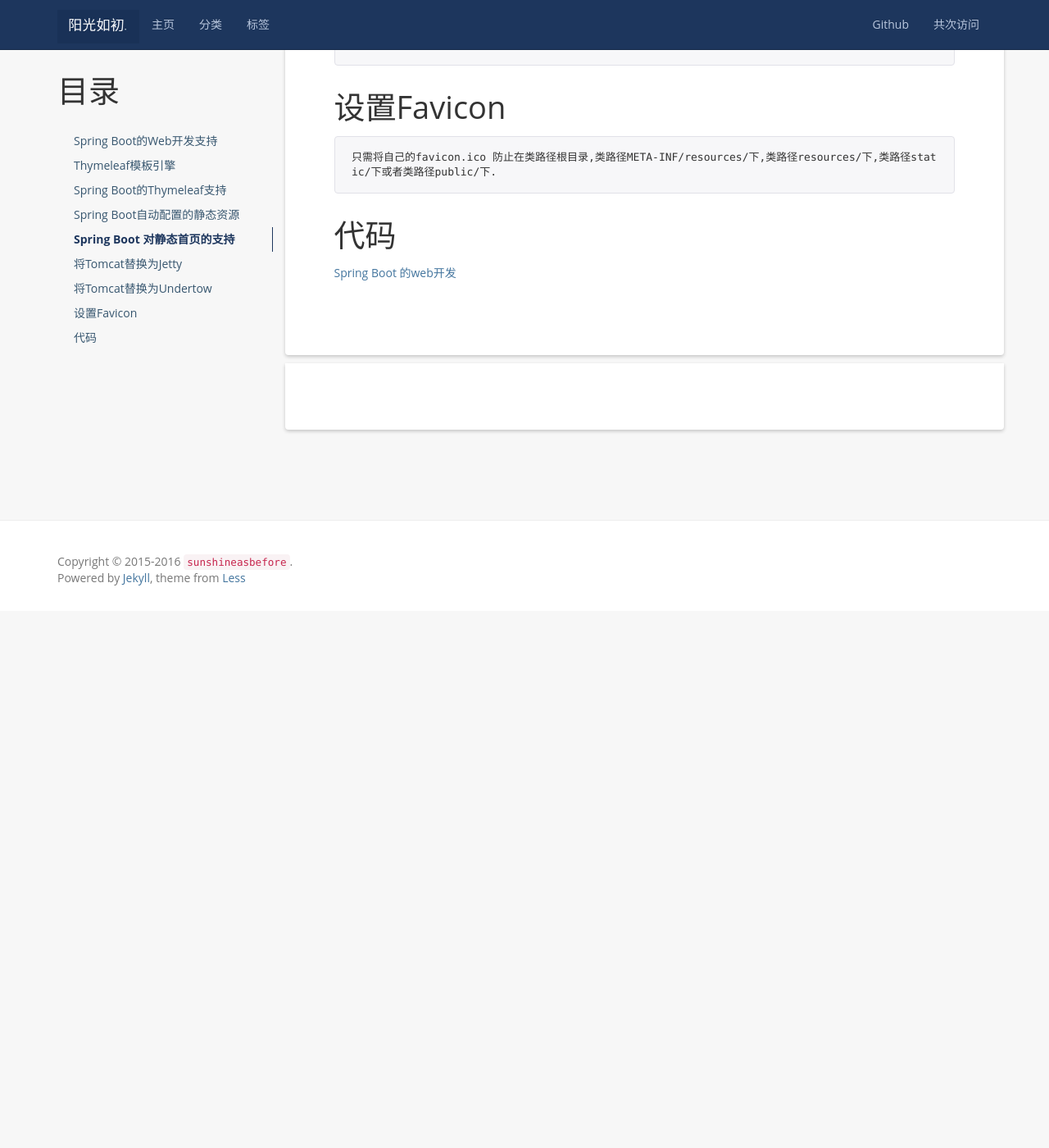
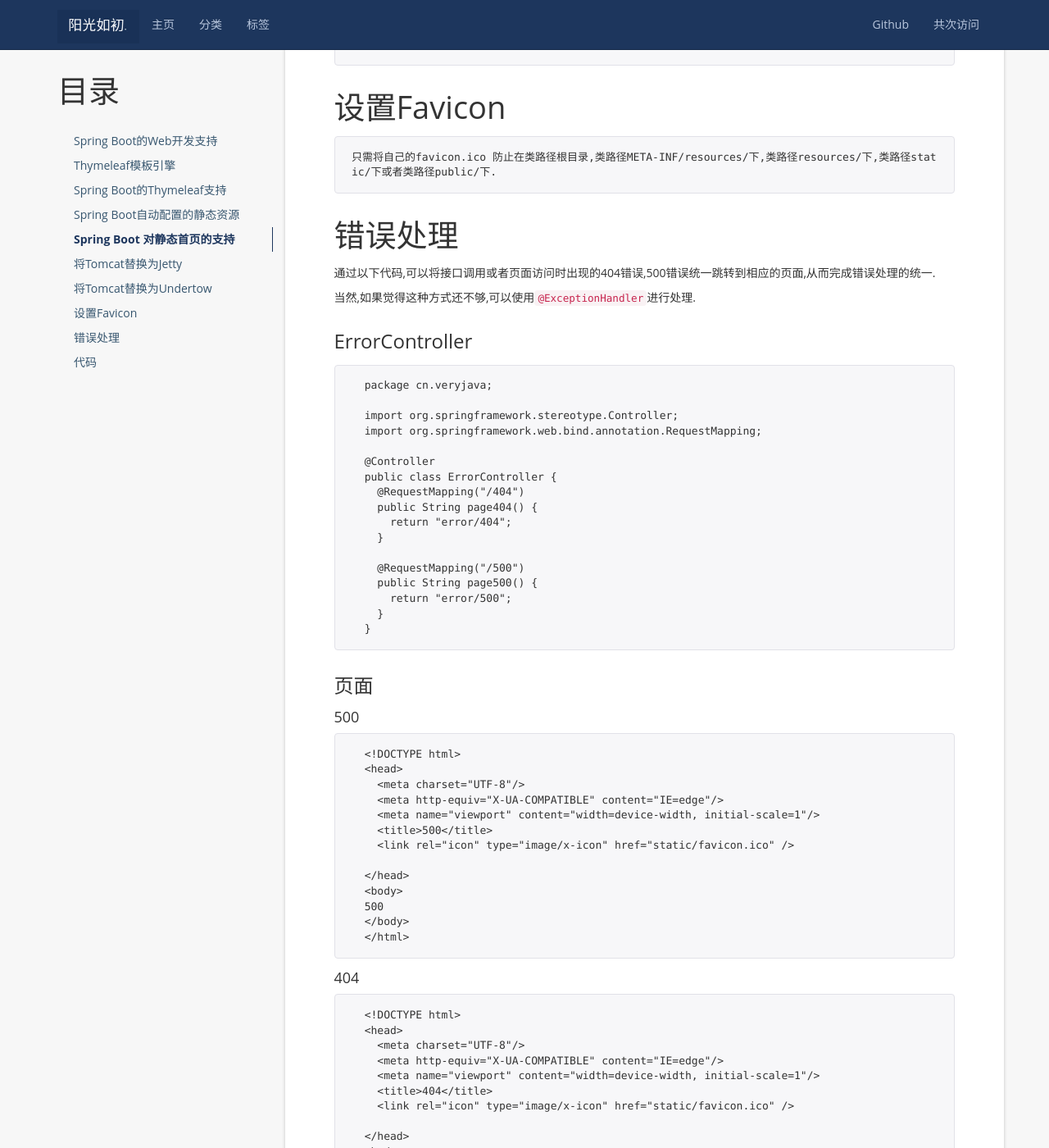
Before and after one commit to TheNowWJJ/blog, a Jekyll site: the page built from _posts/spring_boot/2016-10-15-Spring Boot系列之二 Web开发.md, in a window 1280 px wide and 1400 px high, scrolled down 4503 px. Shown: the whole window at 82% size. Built offline with Jekyll 4.4.1, drawn with Linux system fonts in a browser that asks for light colours; comment, search, counter and statistics services are not loaded; before the commit the page ends 5248 px from its top, so only the background shows below that; some of the changed text lies outside the part shown.

Commit message:
web 开发中的错误处理

```diff
--- a/_posts/spring_boot/2016-10-15-Spring Boot系列之二 Web开发.md
+++ b/_posts/spring_boot/2016-10-15-Spring Boot系列之二 Web开发.md
@@ -226,6 +226,67 @@ Spring Boot 对静态首页的支持
 ====================================
 	只需将自己的favicon.ico 防止在类路径根目录,类路径META-INF/resources/下,类路径resources/下,类路径static/下或者类路径public/下.
 
+错误处理
+===
+
+通过以下代码,可以将接口调用或者页面访问时出现的404错误,500错误统一跳转到相应的页面,从而完成错误处理的统一.
+
+当然,如果觉得这种方式还不够,可以使用`@ExceptionHandler`进行处理.
+
+### ErrorController
+
+      package cn.veryjava;
+
+      import org.springframework.stereotype.Controller;
+      import org.springframework.web.bind.annotation.RequestMapping;
+
+      @Controller
+      public class ErrorController {
+        @RequestMapping("/404")
+        public String page404() {
+          return "error/404";
+        }
+
+        @RequestMapping("/500")
+        public String page500() {
+          return "error/500";
+        }
+      }
+
+### 页面
+
+#### 500
+
+      <!DOCTYPE html>
+      <head>
+        <meta charset="UTF-8"/>
+        <meta http-equiv="X-UA-COMPATIBLE" content="IE=edge"/>
+        <meta name="viewport" content="width=device-width, initial-scale=1"/>
+        <title>500</title>
+        <link rel="icon" type="image/x-icon" href="static/favicon.ico" />
+
+      </head>
+      <body>
+      500
+      </body>
+      </html>
+
+#### 404
+
+      <!DOCTYPE html>
+      <head>
+        <meta charset="UTF-8"/>
+        <meta http-equiv="X-UA-COMPATIBLE" content="IE=edge"/>
+        <meta name="viewport" content="width=device-width, initial-scale=1"/>
+        <title>404</title>
+        <link rel="icon" type="image/x-icon" href="static/favicon.ico" />
+
+      </head>
+      <body>
+      404 not found exception
+      </body>
+      </html>
+
 代码
 ===
 
```
